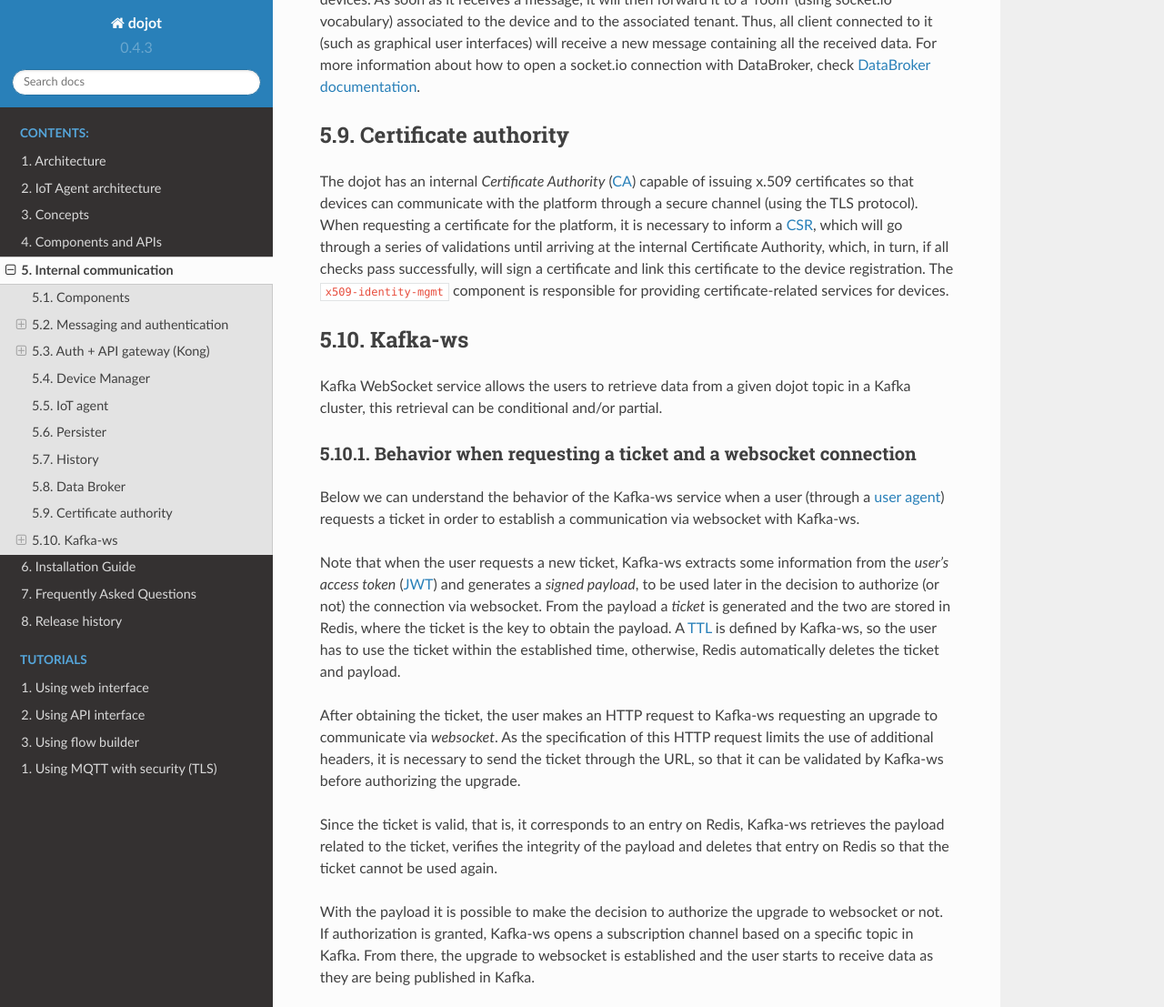
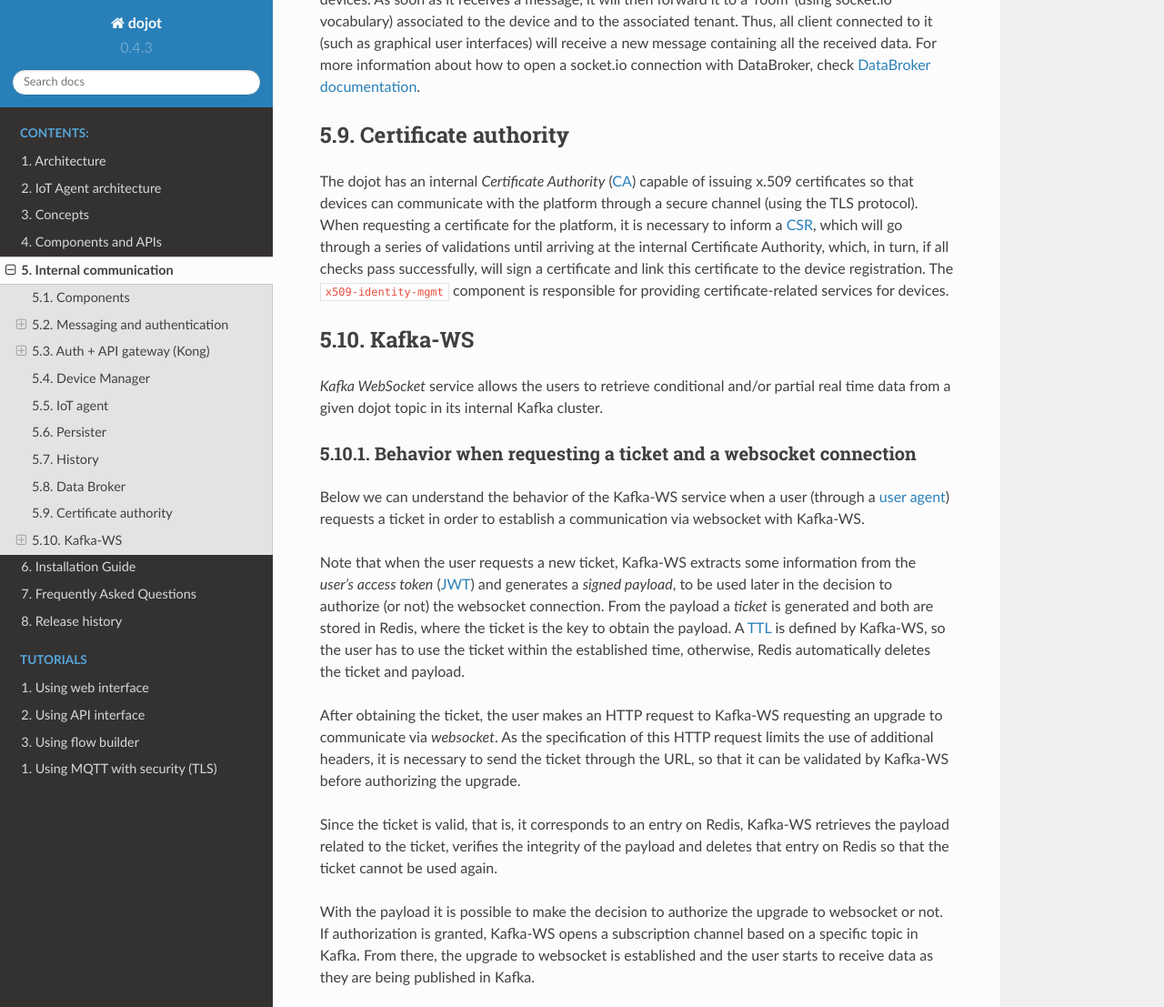
Before and after one commit to dojot/docs, a Sphinx documentation site: the page built from source/internal-communication.rst, in a window 1280 px wide and 1400 px high, scrolled down 6772 px, cut to the strip 0-1107 px from the top of the window. Shown: the whole strip at 91% size. Built offline with Sphinx 7.4.7 and the Read the Docs theme 2.0.0, drawn with Linux system fonts in a browser that asks for light colours.

Commit message:
fix typo

```diff
--- a/source/internal-communication.rst
+++ b/source/internal-communication.rst
@@ -552,40 +552,40 @@
 The ``x509-identity-mgmt`` component is responsible for providing
 certificate-related services for devices.
 
-Kafka-ws
+Kafka-WS
 ---------------------
 
-Kafka WebSocket service allows the users to retrieve data from a given dojot
-topic in a Kafka cluster, this retrieval can be conditional and/or partial.
+*Kafka WebSocket* service allows the users to retrieve conditional and/or
+partial real time data from a given dojot topic in its internal Kafka cluster.
 
 Behavior when requesting a ticket and a websocket connection
 ++++++++++++++++++++++++++++++++++++++++++++++++++++++++++++
 
-Below we can understand the behavior of the Kafka-ws service when a user
+Below we can understand the behavior of the Kafka-WS service when a user
 (through a `user agent`_) requests a ticket in order to establish a
-communication via websocket with Kafka-ws.
+communication via websocket with Kafka-WS.
 
-Note that when the user requests a new ticket, Kafka-ws extracts some
+Note that when the user requests a new ticket, Kafka-WS extracts some
 information from the *user's access token* (`JWT`_) and generates a
 *signed payload*, to be used later in the decision to authorize (or not)
-the connection via websocket. From the payload a *ticket* is generated and
-the two are stored in Redis, where the ticket is the key to obtain the payload.
-A `TTL`_ is defined by Kafka-ws, so the user has to use the ticket within the
+the websocket connection. From the payload a *ticket* is generated and
+both are stored in Redis, where the ticket is the key to obtain the payload.
+A `TTL`_ is defined by Kafka-WS, so the user has to use the ticket within the
 established time, otherwise, Redis automatically deletes the ticket and payload.
 
-After obtaining the ticket, the user makes an HTTP request to Kafka-ws
+After obtaining the ticket, the user makes an HTTP request to Kafka-WS
 requesting an upgrade to communicate via *websocket*. As the specification of
 this HTTP request limits the use of additional headers, it is necessary to send
-the ticket through the URL, so that it can be validated by Kafka-ws before
+the ticket through the URL, so that it can be validated by Kafka-WS before
 authorizing the upgrade.
 
 Since the ticket is valid, that is, it corresponds to an entry on Redis,
-Kafka-ws retrieves the payload related to the ticket, verifies the integrity
+Kafka-WS retrieves the payload related to the ticket, verifies the integrity
 of the payload and deletes that entry on Redis so that the ticket cannot be
 used again.
 
 With the payload it is possible to make the decision to authorize the upgrade
-to websocket or not. If authorization is granted, Kafka-ws opens a subscription
+to websocket or not. If authorization is granted, Kafka-WS opens a subscription
 channel based on a specific topic in Kafka. From there, the upgrade to websocket
 is established and the user starts to receive data as they are being published
 in Kafka.
@@ -596,35 +596,35 @@
 
     actor User
     boundary Kong
-    control "Kafka-ws"
+    control "Kafka-WS"
     database Redis
     control Kafka
 
     group Get Ticket
         User -> Kong: GET /kafka-ws/v1/ticket\nHeaders="Authorization: JWT"
         Kong -> Kong: Checks JWT
-        Kong -> "Kafka-ws" : Request a ticket
-        "Kafka-ws" -> "Kafka-ws" : Sign the payload and\ngenerate a ticket for it
-        "Kafka-ws" -> Redis : Register the ticket and\npayload with a TTL
-        "Kafka-ws"<-- Redis : Sucess
-        User <-- "Kafka-ws" : Returns the newly generated ticket
+        Kong -> "Kafka-WS" : Request a ticket
+        "Kafka-WS" -> "Kafka-WS" : Sign the payload and\ngenerate a ticket for it
+        "Kafka-WS" -> Redis : Register the ticket and\npayload with a TTL
+        "Kafka-WS"<-- Redis : Sucess
+        User <-- "Kafka-WS" : Returns the newly generated ticket
     end
 
     group Connect via websocket
         User -> Kong: Upgrade HTTP to websocket\n(ticket in the URL)
-        Kong -> "Kafka-ws" : Forward the ticket
-        "Kafka-ws" -> Redis : Recovers payload (if any)
-        "Kafka-ws"<-- Redis : Payload found
-        "Kafka-ws" -> "Kafka-ws" : Checks the payload
-        "Kafka-ws" -> Kafka : Subscrive to kafka topic\n(Using the payload)
-        "Kafka-ws" <-- Kafka : Sucess
-        User <-- "Kafka-ws" : Upgrade to websocket accepted\nConnected!
-        "Kafka-ws" <-- Kafka : New data in the topic
-        User <-- "Kafka-ws" : Returns data
-        "Kafka-ws" <-- Kafka : [...]
-        User <-- "Kafka-ws" : [...]
-        "Kafka-ws" <-- Kafka : [...]
-        User <-- "Kafka-ws" : [...]
+        Kong -> "Kafka-WS" : Forward the ticket
+        "Kafka-WS" -> Redis : Recovers payload (if any)
+        "Kafka-WS"<-- Redis : Payload found
+        "Kafka-WS" -> "Kafka-WS" : Checks the payload
+        "Kafka-WS" -> Kafka : Subscrive to kafka topic\n(Using the payload)
+        "Kafka-WS" <-- Kafka : Sucess
+        User <-- "Kafka-WS" : Upgrade to websocket accepted\nConnected!
+        "Kafka-WS" <-- Kafka : New data in the topic
+        User <-- "Kafka-WS" : Returns data
+        "Kafka-WS" <-- Kafka : [...]
+        User <-- "Kafka-WS" : [...]
+        "Kafka-WS" <-- Kafka : [...]
+        User <-- "Kafka-WS" : [...]
     end
 
 
```
Also changed, not shown: 1 other file.
